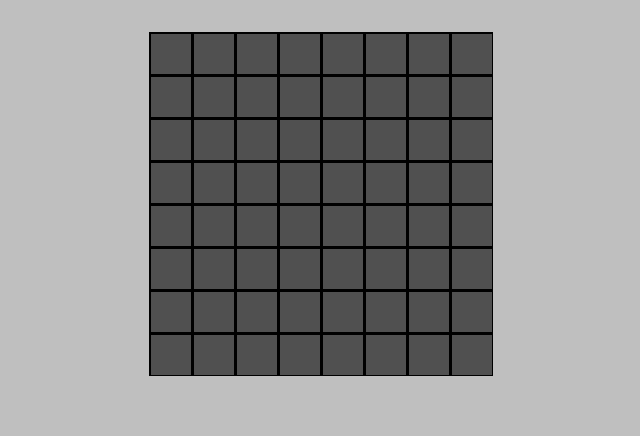
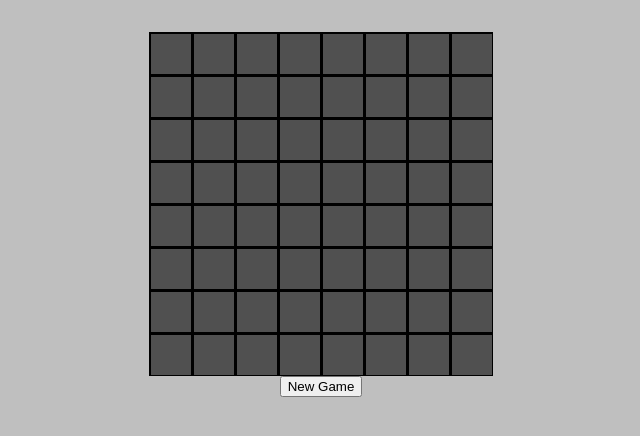
Before and after one commit to Karoly-Git/amoba, a React (Create React App) app: page / in a window 1280 px wide. Shown: the top 436 px of the page, without its empty margins (319-959 px from the left). Built offline with nearby package versions, Linux system fonts and the light colour scheme.

Commit message:
Adding startNewGame function

```diff
--- a/src/App.js
+++ b/src/App.js
@@ -10,11 +10,13 @@ const WIN_LIMIT = 3;
 function App() {
 
   const [activePlayer, setActivePlayer] = useState(1);
+  const [gameFinished, setGameFinished] = useState(false);
 
-  // Step-1, generate table
-  // Step-2: Generate board
-  // Step-3: Click handling
-  // Step-4: Check if there is winner
+  // #1, generate table
+  // #2: Generate board
+  // #3: Click handling
+  // #4: Check if there is winner
+
 
   // #1
   const [table, setTable] = useState(new Array(GRID_HEIGHT).fill().map(() => new Array(GRID_WIDTH).fill(0)));
@@ -90,12 +92,28 @@ function App() {
       countDiagonal2++;
     }
 
-    console.log(`Player-${activePlayer}:`, 'Horizontal:', countHorizontal, 'Vertical:', countVertical, 'Diagonal-1:', countDiagonal1, 'Diagonal-2:', countDiagonal2);
+    if (countHorizontal >= WIN_LIMIT || countVertical >= WIN_LIMIT || countDiagonal1 >= WIN_LIMIT || countDiagonal2 >= WIN_LIMIT) {
+      console.log(`Player-${activePlayer} won!`);
+      setGameFinished(oldValue => oldValue = true);
     };
 
+    // console.log(`Player-${activePlayer}:`, 'Horizontal:', countHorizontal, 'Vertical:', countVertical, 'Diagonal-1:', countDiagonal1, 'Diagonal-2:', countDiagonal2);
+  };
+
+  const startNewGame = () => {
+    const allDisks = document.querySelectorAll('.disk');
+    allDisks.forEach((disk) => {
+      disk.style.display = 'none';
+    });
+    let newTable = new Array(GRID_HEIGHT).fill().map(() => new Array(GRID_WIDTH).fill(0));
+    setTable(oldTable => oldTable = [...newTable]);
+    setActivePlayer(oldPlayer => oldPlayer = 1);
+    setGameFinished(oldValue => oldValue = false);
+  };
 
   // #3
   const handleClick = (e) => {
+    if (!gameFinished) {
       let childId = e.target.getAttribute('data-child-id');
       let child = document.getElementById(`${childId}`);
 
@@ -121,12 +139,14 @@ function App() {
 
         checkWin(x, y, activePlayer);
       }
+    } else {
+      console.log('Game has finished!');
+    }
   };
 
   return (
     <div className="App">
       <div className='container'>
-        {/* #2 */}
         <div className='board'>
           {table.map((row, rowIndex) => (
             <div className='row' key={rowIndex}>
@@ -138,6 +158,7 @@ function App() {
             </div>
           ))}
         </div>
+        <button onClick={startNewGame}>New Game</button>
       </div>
     </div>
   );
--- a/src/css/App.css
+++ b/src/css/App.css
@@ -9,7 +9,9 @@ body {
 }
 .App .container {
   display: flex;
+  flex-direction: column;
   justify-content: center;
+  align-items: center;
   padding: 2rem 0;
 }
 .App .container .player-house {
--- a/src/css/App.scss
+++ b/src/css/App.scss
@@ -9,7 +9,9 @@ body {
 
   .container {
     display: flex;
+    flex-direction: column;
     justify-content: center;
+    align-items: center;
     padding: 2rem 0;
 
     .player-house {
```
Also changed, not shown: 1 other file (tests, documents, lock files or other folders). Lines whose indentation alone changed are shown as unchanged.
